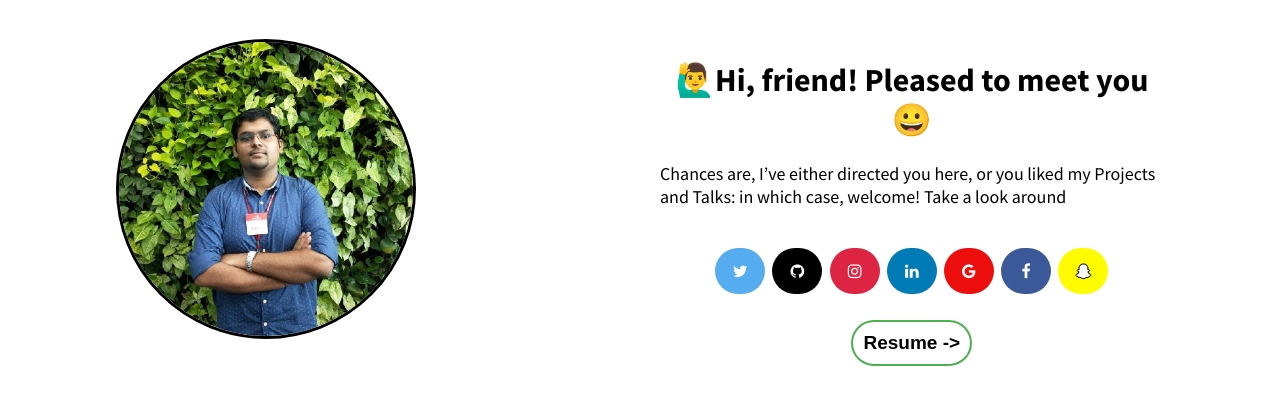
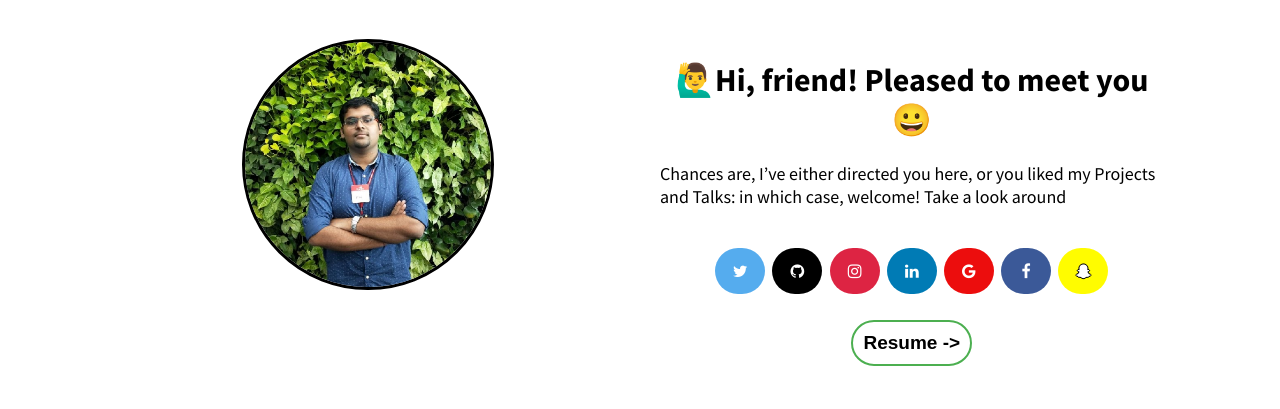
Before and after one commit to shubham15gupta09/myWebsite, a plain HTML site: page index.html in a window 1280 px wide. Shown: the part 68-477 px from the top of the page. Drawn offline with Linux system fonts and the light colour scheme.

Commit message:
changes the last div

```diff
--- a/index.html
+++ b/index.html
@@ -220,6 +220,11 @@
                         </b></span>
                     <span style="color:  rgb(18, 128, 231);"><i><b>Shubham Gupta</b></i></span>
                 </p>
+                <p><span class="p-head" style="font-weight: 600;"><b></b>Checkout Source Code on
+                        </b></span>
+                    <span style="color:  rgb(18, 128, 231);"><a href="https://github.com/shubham15gupta09/myWebsite"
+                            target="_blank">GitHub</a></span>
+                </p>
             </div>
         </div>
     </div>
--- a/style.css
+++ b/style.css
@@ -86,11 +86,11 @@ html {
   color: white;
 }
 .image-main {
-  width: 300px;
   border-radius: 50%;
-  display: table-cell;
-  vertical-align: middle;
-  text-align: center;
+  display: block;
+  width: 50%;
+  margin-left: auto;
+  margin-right: auto;
   border: 3px solid black;
 }
 .button {
```
